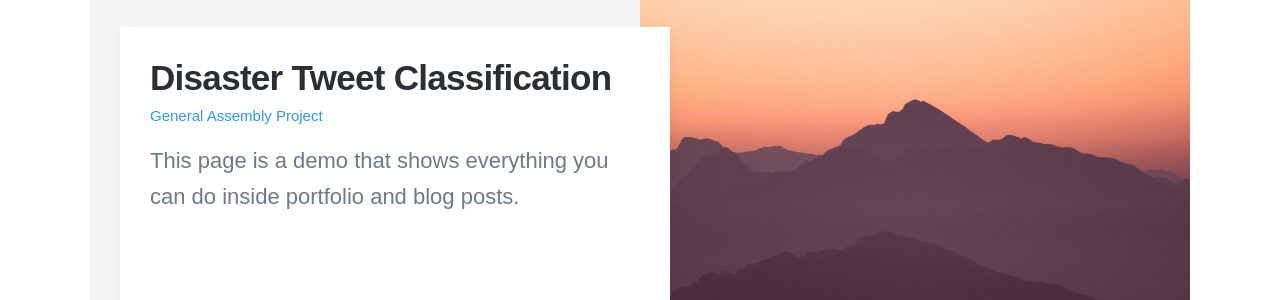
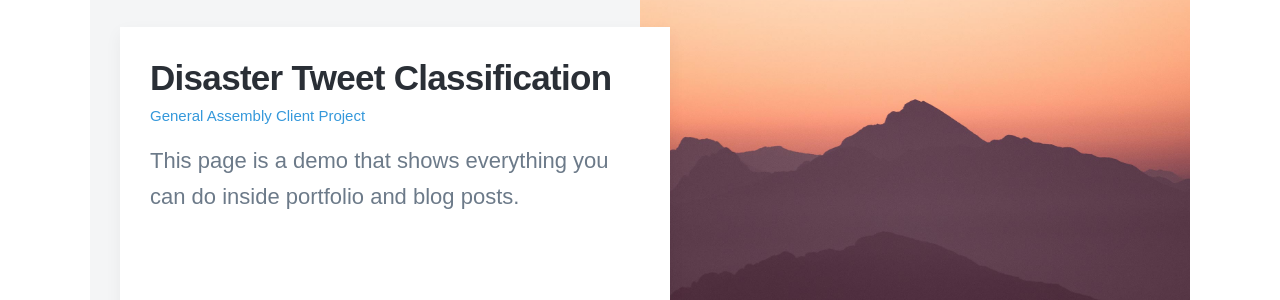
Before and after one commit to javimtza/javimtza.github.io, a Jekyll site: the page built from index.html, in a window 1280 px wide and 900 px high, scrolled down 1012 px. Shown: the part 153-453 px from the top of the window. Built offline with Jekyll 4.4.1, drawn with Linux system fonts in a browser that asks for light colours; nearby versions of some CDN libraries; some web fonts are replaced.

Commit message:
Update index.html

```diff
--- a/index.html
+++ b/index.html
@@ -28,7 +28,7 @@
 
 		{% for project in site.projects reversed %}
 
-		<article class="post"  href="https://github.com/javimtza/DSI-Capstone">
+		<article class="post">
 
 			<div class="post__image-wrap">
 				<div class="post__image" style="background-image: url({{ project.featured_image }})"></div>
@@ -52,7 +52,23 @@
 
 			<div class="post__content-wrap">
 				<div class="post__content">
-					<h2 class="post__title"><a href="https://github.com/javimtza/DSI-Capstone">Disaster Tweet Classification</a></h2>
+					<h2 class="post__title"><a href="https://github.com/javimtza/disaster-tweet-classification">Disaster Tweet Classification</a></h2>
+					<p class="post__subtitle">General Assembly Client Project</p>
+					<p class="post__description">{{ project.description }}</p>
+				</div>
+			</div>
+
+		</article>
+
+		<article class="post">
+
+			<div class="post__image-wrap">
+				<div class="post__image" style="background-image: url({{ project.featured_image }})"></div>
+			</div>
+
+			<div class="post__content-wrap">
+				<div class="post__content">
+					<h2 class="post__title"><a href="https://github.com/javimtza/reddit-nlp-project">Classifying News Titles Using NLP</a></h2>
 					<p class="post__subtitle">General Assembly Project</p>
 					<p class="post__description">{{ project.description }}</p>
 				</div>
@@ -68,23 +84,7 @@
 
 			<div class="post__content-wrap">
 				<div class="post__content">
-					<h2 class="post__title"><a href="{{https://github.com/javimtza/DSI-Capstone}}">Classifying News Titles Using NLP</a></h2>
-					<p class="post__subtitle">General Assembly Project</p>
-					<p class="post__description">{{ project.description }}</p>
-				</div>
-			</div>
-
-		</article>
-
-		<article class="post">
-
-			<div class="post__image-wrap">
-				<div class="post__image" style="background-image: url({{ project.featured_image }})"></div>
-			</div>
-
-			<div class="post__content-wrap">
-				<div class="post__content">
-					<h2 class="post__title"><a href="{{https://github.com/javimtza/DSI-Capstone}}">Predicting House Prices in Ames, Iowa</a></h2>
+					<h2 class="post__title"><a href="https://github.com/javimtza/ames-housing-project">Predicting House Prices in Ames, Iowa</a></h2>
 					<p class="post__subtitle">General Assembly Project</p>
 					<p class="post__description">{{ project.description }}</p>
 				</div>
```
